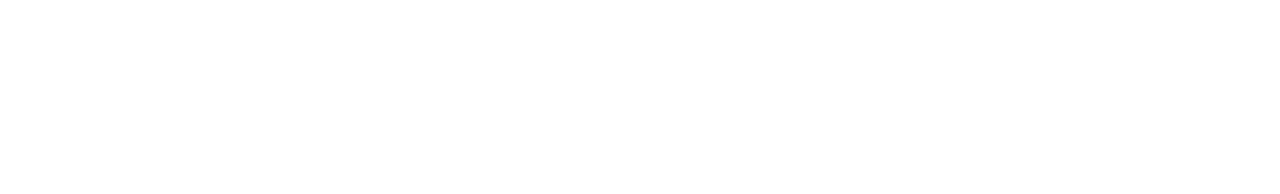
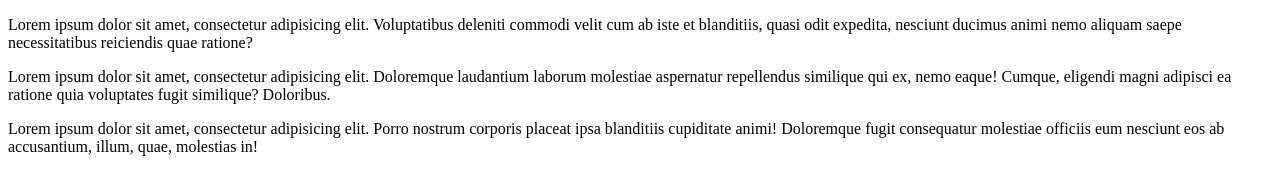
Before and after one commit to Danyloum/wsb-zajecia, a plain HTML site: page index.html in a window 1280 px wide. Drawn offline with Linux system fonts and the light colour scheme.

Commit message:
add some text

```diff
--- a/index.html
+++ b/index.html
@@ -7,6 +7,8 @@
     <title>Document</title>
 </head>
 <body>
-
+    <p>Lorem ipsum dolor sit amet, consectetur adipisicing elit. Voluptatibus deleniti commodi velit cum ab iste et blanditiis, quasi odit expedita, nesciunt ducimus animi nemo aliquam saepe necessitatibus reiciendis quae ratione?</p>
+    <p>Lorem ipsum dolor sit amet, consectetur adipisicing elit. Doloremque laudantium laborum molestiae aspernatur repellendus similique qui ex, nemo eaque! Cumque, eligendi magni adipisci ea ratione quia voluptates fugit similique? Doloribus.</p>
+    <p>Lorem ipsum dolor sit amet, consectetur adipisicing elit. Porro nostrum corporis placeat ipsa blanditiis cupiditate animi! Doloremque fugit consequatur molestiae officiis eum nesciunt eos ab accusantium, illum, quae, molestias in!</p>
 </body>
 </html>
```
